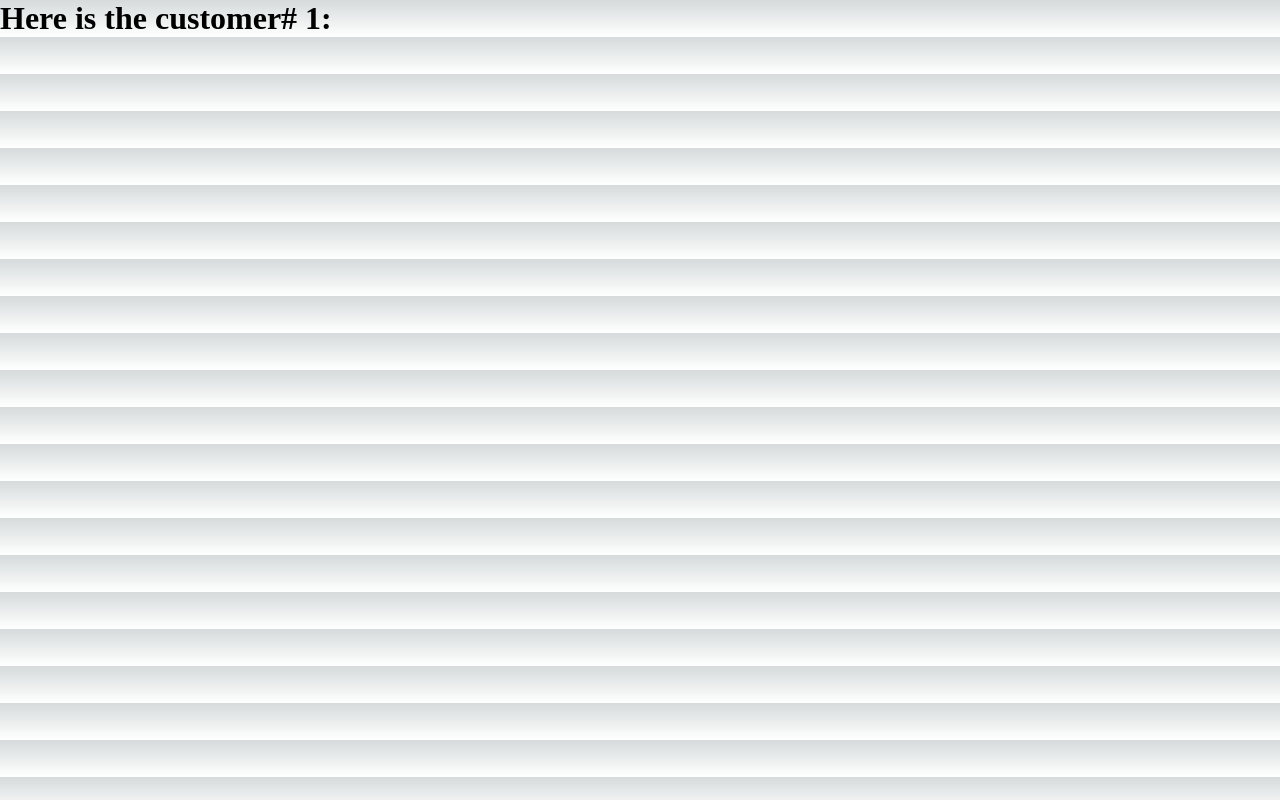
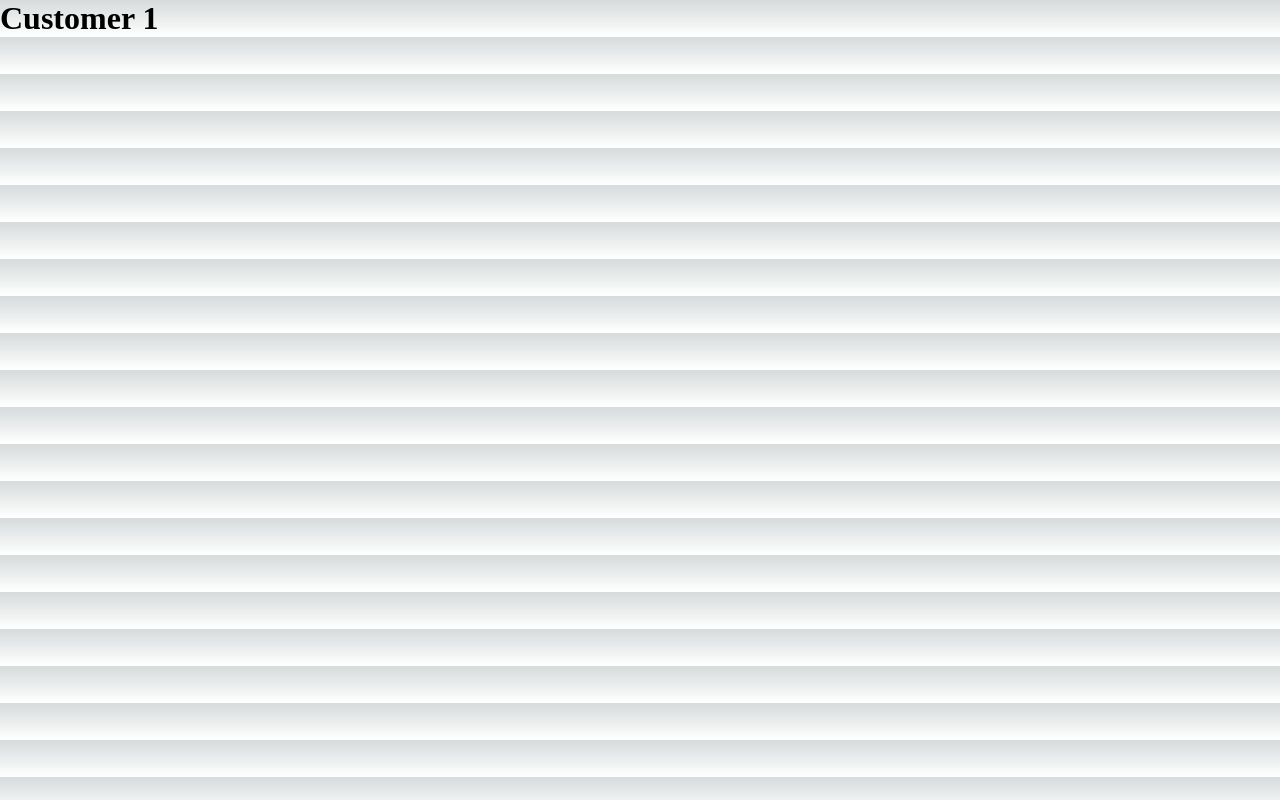
Before and after one commit to skgworks/next-js-stack-crm, a Next.js app: page /customers/1 in a window 1280 px wide. Built offline with nearby package versions, Linux system fonts and the light colour scheme.

Commit message:
revaildate working

```diff
--- a/pages/customers/[customerId].tsx
+++ /dev/null
@@ -1,12 +0,0 @@
-import { useRouter } from 'next/router';
-
-export default function Customer() {
-	const router = useRouter();
-	const { customerId } = router.query;
-
-	return (
-		<div>
-			<h1>Here is the customer# {customerId}: </h1>
-		</div>
-	);
-}
--- /dev/null
+++ b/pages/customers/[id].tsx
@@ -0,0 +1,10 @@
+import { NextPage } from 'next';
+import { useRouter } from 'next/router';
+
+const Customer: NextPage = () => {
+	const router = useRouter();
+	const { id } = router.query;
+	return <h1>Customer {id}</h1>;
+};
+
+export default Customer;
```
Also changed, not shown: pages/customers/index.tsx (+5 -8 lines), 1 other file (tests, documents, lock files or other folders).
